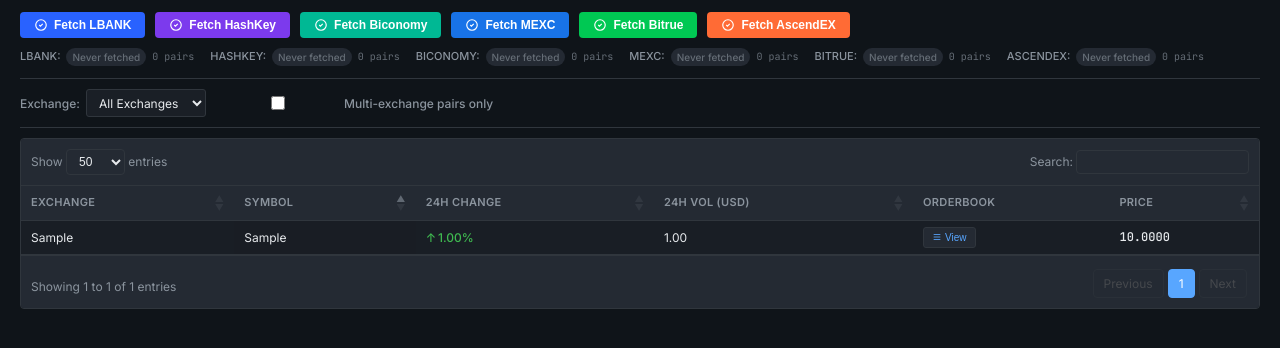
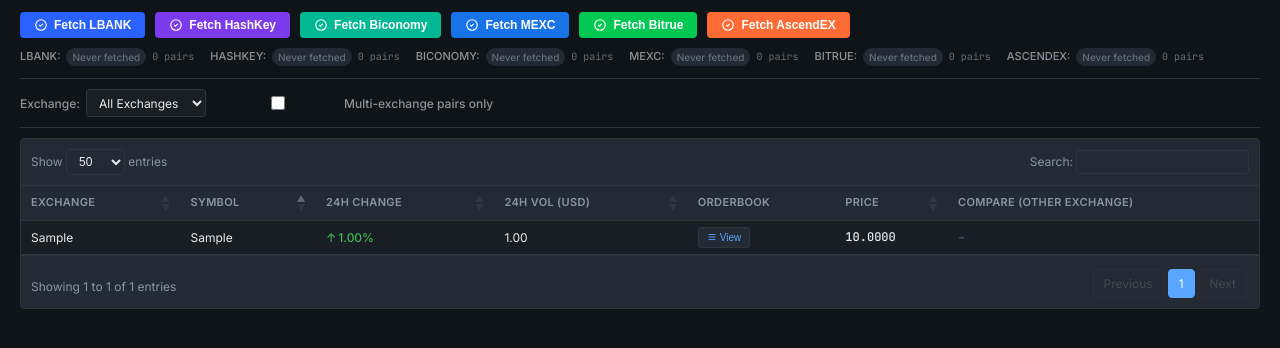
Before and after one commit to gosdorxda/arbit-replit, a Flask app: page / in a window 1280 px wide. Shown: the part 78-426 px from the top of the page. Run offline with Flask 3, Linux system fonts and the light colour scheme; tables that the repository leaves empty hold one stand-in row (values such as "Sample post"); data that the repository does not hold is empty; some libraries are stand-ins or nearby versions.

Commit message:
Restore the cross-exchange comparison column to the ticker display
Adds a new column to the ticker table for comparing prices across exchanges and updates the backend configuration to support it.

Replit-Commit-Author: Agent
Replit-Commit-Session-Id: 5db5806e-7ace-4175-aae1-e70fb42071b8
Replit-Commit-Checkpoint-Type: full_checkpoint
Replit-Commit-Event-Id: 70a2dc8c-95c2-43fc-934b-a2e466efe96e
Replit-Commit-Screenshot-Url: https://storage.googleapis.com/screenshot-production-us-central1/d5f23ff5-1964-4bd9-a045-77314b1ac88f/5db5806e-7ace-4175-aae1-e70fb42071b8/xIENtZr
Replit-Helium-Checkpoint-Created: true

```diff
--- a/routes.py
+++ b/routes.py
@@ -199,7 +199,8 @@ def get_tickers():
         '2': SpotTicker.change_24h,
         '3': SpotTicker.turnover_24h,
         '4': None,
-        '5': SpotTicker.price
+        '5': SpotTicker.price,
+        '6': None
     }
 
     query = SpotTicker.query
--- a/static/js/main.js
+++ b/static/js/main.js
@@ -84,6 +84,41 @@ function initDataTable() {
                     return `<span class="price-value">${formatPrice(data)}</span>`;
                 },
                 orderable: true
+            },
+            {
+                data: 'peers',
+                render: function(peers, type, row) {
+                    if (!peers || peers.length === 0) {
+                        return '<span class="no-peer">−</span>';
+                    }
+
+                    let html = '<div class="peer-list">';
+                    peers.forEach(peer => {
+                        if (!peer.price) return;
+                        const peerExchangeClass = peer.exchange.toLowerCase();
+                        const priceDiff = ((peer.price - row.price) / row.price * 100);
+                        const diffClass = priceDiff > 0.01 ? 'change-positive' : priceDiff < -0.01 ? 'change-negative' : 'change-neutral';
+                        const diffSign = priceDiff > 0 ? '+' : '';
+                        const peerVolume = peer.turnover_24h ? formatVolume(peer.turnover_24h) : '−';
+
+                        html += `
+                            <div class="peer-data">
+                                <span class="peer-exchange ${peerExchangeClass}">${peer.exchange}</span>
+                                <span class="peer-price">${formatPrice(peer.price)}</span>
+                                <span class="peer-diff ${diffClass}">(${diffSign}${priceDiff.toFixed(2)}%)</span>
+                                <span class="peer-volume">Vol: ${peerVolume}</span>
+                                <button class="orderbook-btn-sm" onclick="showOrderbook('${peer.exchange}', '${peer.symbol}')">
+                                    <svg viewBox="0 0 24 24" fill="none" stroke="currentColor" stroke-width="2">
+                                        <path d="M4 6h16M4 12h16M4 18h16"/>
+                                    </svg>
+                                </button>
+                            </div>
+                        `;
+                    });
+                    html += '</div>';
+                    return html;
+                },
+                orderable: false
             }
         ],
         order: [[1, 'asc']],
--- a/templates/index.html
+++ b/templates/index.html
@@ -146,6 +146,7 @@
                             <th>24h Vol (USD)</th>
                             <th>Orderbook</th>
                             <th>Price</th>
+                            <th>Compare (Other Exchange)</th>
                         </tr>
                     </thead>
                     <tbody></tbody>
```
